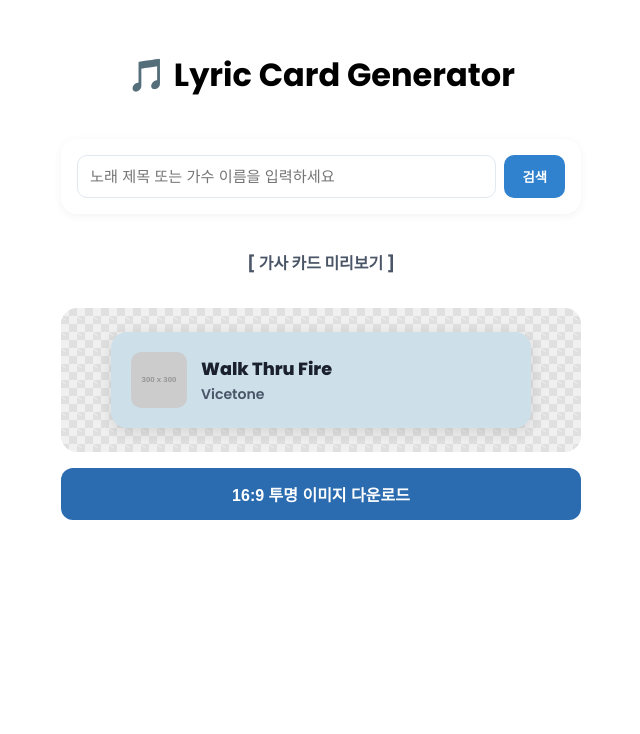
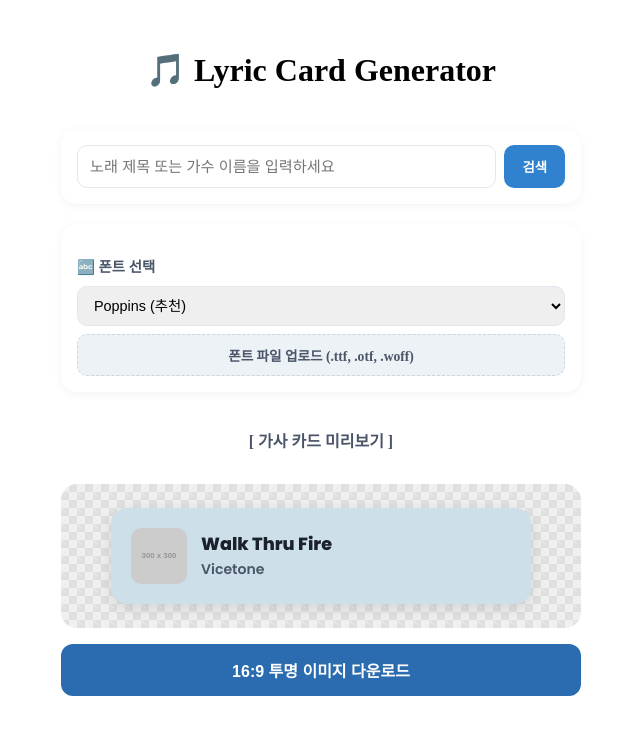
Before and after one commit to moonhigh48/notionauto, a Next.js app: page /lyrics in a window 1280 px wide. Shown: the top 734 px of the page, without its empty margins (319-959 px from the left). Built offline with nearby package versions, Linux system fonts and the light colour scheme.

Commit message:
V1.2.3 폰트 지정 가능

```diff
--- a/app/lyrics/page.jsx
+++ b/app/lyrics/page.jsx
@@ -1,10 +1,22 @@
 'use client';
 
 import React, { useState, useRef } from 'react';
-import { Poppins } from 'next/font/google';
+import { Poppins, Montserrat, Inter } from 'next/font/google';
 
-// Poppins 폰트 설정
+// 구글 폰트 설정
 const poppins = Poppins({
+  subsets: ['latin'],
+  weight: ['400', '500', '600', '700', '800'],
+  display: 'swap',
+});
+
+const montserrat = Montserrat({
+  subsets: ['latin'],
+  weight: ['400', '500', '600', '700', '800'],
+  display: 'swap',
+});
+
+const inter = Inter({
   subsets: ['latin'],
   weight: ['400', '500', '600', '700', '800'],
   display: 'swap',
@@ -21,6 +33,10 @@ export default function LyricCardPage() {
   // 자동 추출 배경색 (파스텔톤)
   const [bgColor, setBgColor] = useState('hsl(200, 40%, 86%)');
 
+  // 폰트 관련 상태 ('poppins', 'montserrat', 'inter', 'system', 'custom')
+  const [selectedFont, setSelectedFont] = useState('poppins');
+  const [customFontName, setCustomFontName] = useState('');
+
   const [cardData, setCardData] = useState({
     title: 'Walk Thru Fire',
     artist: 'Vicetone',
@@ -28,6 +44,44 @@ export default function LyricCardPage() {
   });
 
   const innerCardRef = useRef(null);
+
+  // 사용자 지정 폰트 파일 업로드 처리
+  const handleCustomFontUpload = (e) => {
+    const file = e.target.files[0];
+    if (!file) return;
+
+    const fontName = `CustomFont_${Date.now()}`;
+    const fontUrl = URL.createObjectURL(file);
+
+    const newFontFace = new FontFace(fontName, `url(${fontUrl})`);
+    newFontFace
+      .load()
+      .then((loadedFace) => {
+        document.fonts.add(loadedFace);
+        setCustomFontName(fontName);
+        setSelectedFont('custom');
+      })
+      .catch((err) => {
+        alert('폰트 파일을 불러오는 데 실패했습니다.');
+      });
+  };
+
+  // 현재 선택된 폰트의 fontFamily 값 가져오기
+  const getCurrentFontFamily = () => {
+    switch (selectedFont) {
+      case 'poppins':
+        return `${poppins.style.fontFamily}, sans-serif`;
+      case 'montserrat':
+        return `${montserrat.style.fontFamily}, sans-serif`;
+      case 'inter':
+        return `${inter.style.fontFamily}, sans-serif`;
+      case 'custom':
+        return customFontName ? `"${customFontName}", sans-serif` : 'sans-serif';
+      case 'system':
+      default:
+        return '-apple-system, BlinkMacSystemFont, "Segoe UI", Roboto, "Helvetica Neue", Arial, sans-serif';
+    }
+  };
 
   // iTunes API 검색
   const handleSearch = async () => {
@@ -85,9 +139,9 @@ export default function LyricCardPage() {
     const origLightness = Math.round(l * 100);
 
     if (origLightness < 60) {
-      pastelLightness = 86; // 어두운 색상은 은은하게 끌어올림
+      pastelLightness = 86;
     } else {
-      pastelLightness = Math.min(Math.max(origLightness, 80), 88); // 연한 색상은 날아가지 않게 유지
+      pastelLightness = Math.min(Math.max(origLightness, 80), 88);
     }
 
     return `hsl(${hueDegree}, ${pastelSaturation}%, ${pastelLightness}%)`;
@@ -186,25 +240,22 @@ export default function LyricCardPage() {
     });
   };
 
-  // 16:9 맞춤 비율 동적 연산 후 투명 PNG 다운로드 (폰트 유실 방지 로직 포함)
+  // 16:9 맞춤 비율 동적 연산 후 투명 PNG 다운로드
   const handleDownload = async () => {
     const cardEl = innerCardRef.current;
     if (!cardEl) return;
 
     try {
-      // 1. 웹폰트가 로드될 때까지 기다림
       if (document.fonts) {
         await document.fonts.ready;
       }
 
       const html2canvas = (await import('html2canvas')).default;
 
-      // 2. 카드 크기 측정
       const rect = cardEl.getBoundingClientRect();
       const currentWidth = rect.width;
       const currentHeight = rect.height;
 
-      // 3. 16:9 비율 판단 및 외곽 크기 계산
       const targetRatio = 16 / 9;
       const currentRatio = currentWidth / currentHeight;
 
@@ -218,7 +269,6 @@ export default function LyricCardPage() {
         frameWidth = currentHeight * targetRatio;
       }
 
-      // 4. 임시 캡처 컨테이너 생성
       const wrapper = document.createElement('div');
       wrapper.style.position = 'fixed';
       wrapper.style.top = '-9999px';
@@ -230,14 +280,13 @@ export default function LyricCardPage() {
       wrapper.style.alignItems = 'center';
       wrapper.style.justifyContent = 'center';
 
-      // 폰트 스타일 직접 지정
-      wrapper.style.fontFamily = `${poppins.style.fontFamily}, sans-serif`;
+      // 선택된 폰트 패밀리 지정
+      wrapper.style.fontFamily = getCurrentFontFamily();
 
       const clonedCard = cardEl.cloneNode(true);
       wrapper.appendChild(clonedCard);
       document.body.appendChild(wrapper);
 
-      // 5. 캡처
       const canvas = await html2canvas(wrapper, {
         backgroundColor: null,
         useCORS: true,
@@ -246,7 +295,6 @@ export default function LyricCardPage() {
 
       document.body.removeChild(wrapper);
 
-      // 6. 이미지 다운로드
       const link = document.createElement('a');
       link.download = `${cardData.title}-lyric-card.png`;
       link.href = canvas.toDataURL('image/png');
@@ -261,7 +309,7 @@ export default function LyricCardPage() {
     .join('\n');
 
   return (
-    <div className={poppins.className} style={styles.container}>
+    <div style={styles.container}>
       <h1 style={{ textAlign: 'center', marginBottom: '20px' }}>🎵 Lyric Card Generator</h1>
 
       {/* 1. 검색 영역 */}
@@ -299,7 +347,37 @@ export default function LyricCardPage() {
         )}
       </section>
 
-      {/* 2. 가사 선택 영역 */}
+      {/* 2. 폰트 선택 옵션 영역 */}
+      <section style={styles.section}>
+        <p style={{ fontSize: '0.9rem', fontWeight: 'bold', color: '#4a5568', marginBottom: '10px' }}>
+          🔤 폰트 선택
+        </p>
+        <div style={styles.fontOptionGroup}>
+          <select
+            value={selectedFont}
+            onChange={(e) => setSelectedFont(e.target.value)}
+            style={styles.selectInput}
+          >
+            <option value="poppins">Poppins (추천)</option>
+            <option value="montserrat">Montserrat</option>
+            <option value="inter">Inter</option>
+            <option value="system">기본 시스템 폰트</option>
+            {customFontName && <option value="custom">사용자 지정 폰트</option>}
+          </select>
+
+          <label style={styles.fileUploadLabel}>
+            폰트 파일 업로드 (.ttf, .otf, .woff)
+            <input
+              type="file"
+              accept=".ttf,.otf,.woff,.woff2"
+              onChange={handleCustomFontUpload}
+              style={{ display: 'none' }}
+            />
+          </label>
+        </div>
+      </section>
+
+      {/* 3. 가사 선택 영역 */}
       {lyricLines.length > 0 && (
         <section style={styles.section}>
           <p style={{ fontSize: '0.9rem', color: '#666', marginBottom: '12px' }}>
@@ -317,6 +395,7 @@ export default function LyricCardPage() {
                     backgroundColor: isSelected ? '#3182ce' : '#e5eef1',
                     color: isSelected ? '#ffffff' : '#1a202c',
                     fontWeight: isSelected ? '700' : '500',
+                    fontFamily: getCurrentFontFamily(),
                   }}
                 >
                   {line}
@@ -327,7 +406,7 @@ export default function LyricCardPage() {
         </section>
       )}
 
-      {/* 3. 카드 미리보기 영역 */}
+      {/* 4. 카드 미리보기 영역 */}
       <section style={styles.previewSection}>
         <p style={{ fontWeight: 'bold', color: '#4a5568' }}>[ 가사 카드 미리보기 ]</p>
 
@@ -337,7 +416,7 @@ export default function LyricCardPage() {
             style={{
               ...styles.innerCard,
               backgroundColor: bgColor,
-              fontFamily: `${poppins.style.fontFamily}, sans-serif`,
+              fontFamily: getCurrentFontFamily(),
             }}
           >
             <div style={styles.cardHeader}>
@@ -373,6 +452,10 @@ const styles = {
   resultsList: { display: 'flex', flexDirection: 'column', gap: '8px', marginTop: '12px', maxHeight: '180px', overflowY: 'auto' },
   resultItem: { display: 'flex', alignItems: 'center', gap: '12px', padding: '8px 12px', background: '#f7fafc', borderRadius: '10px', cursor: 'pointer' },
   thumb: { width: '40px', height: '40px', borderRadius: '6px' },
+
+  fontOptionGroup: { display: 'flex', flexDirection: 'column', gap: '8px' },
+  selectInput: { width: '100%', padding: '10px 12px', borderRadius: '10px', border: '1px solid #e2e8f0', fontSize: '0.9rem', outline: 'none', cursor: 'pointer' },
+  fileUploadLabel: { display: 'inline-block', padding: '10px 12px', background: '#edf2f7', color: '#4a5568', borderRadius: '10px', fontSize: '0.85rem', fontWeight: '600', textAlign: 'center', cursor: 'pointer', border: '1px dashed #cbd5e0' },
 
   lyricsGroup: { display: 'flex', flexDirection: 'column', gap: '10px', maxHeight: '280px', overflowY: 'auto', paddingRight: '4px' },
   lyricButton: { width: '100%', padding: '12px 16px', borderRadius: '12px', border: 'none', fontSize: '0.95rem', textAlign: 'center', cursor: 'pointer', transition: 'all 0.2s ease', lineHeight: '1.4' },
```
